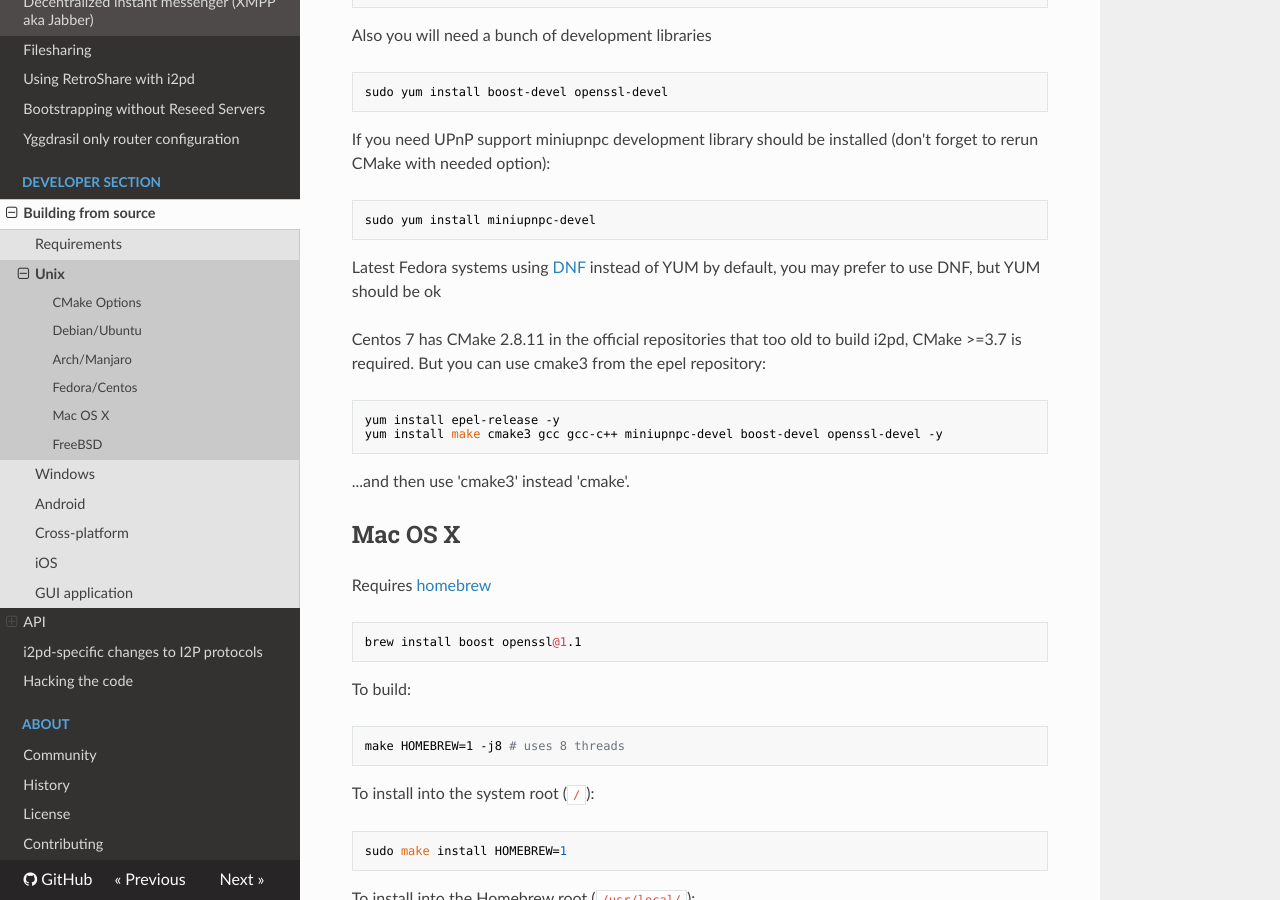
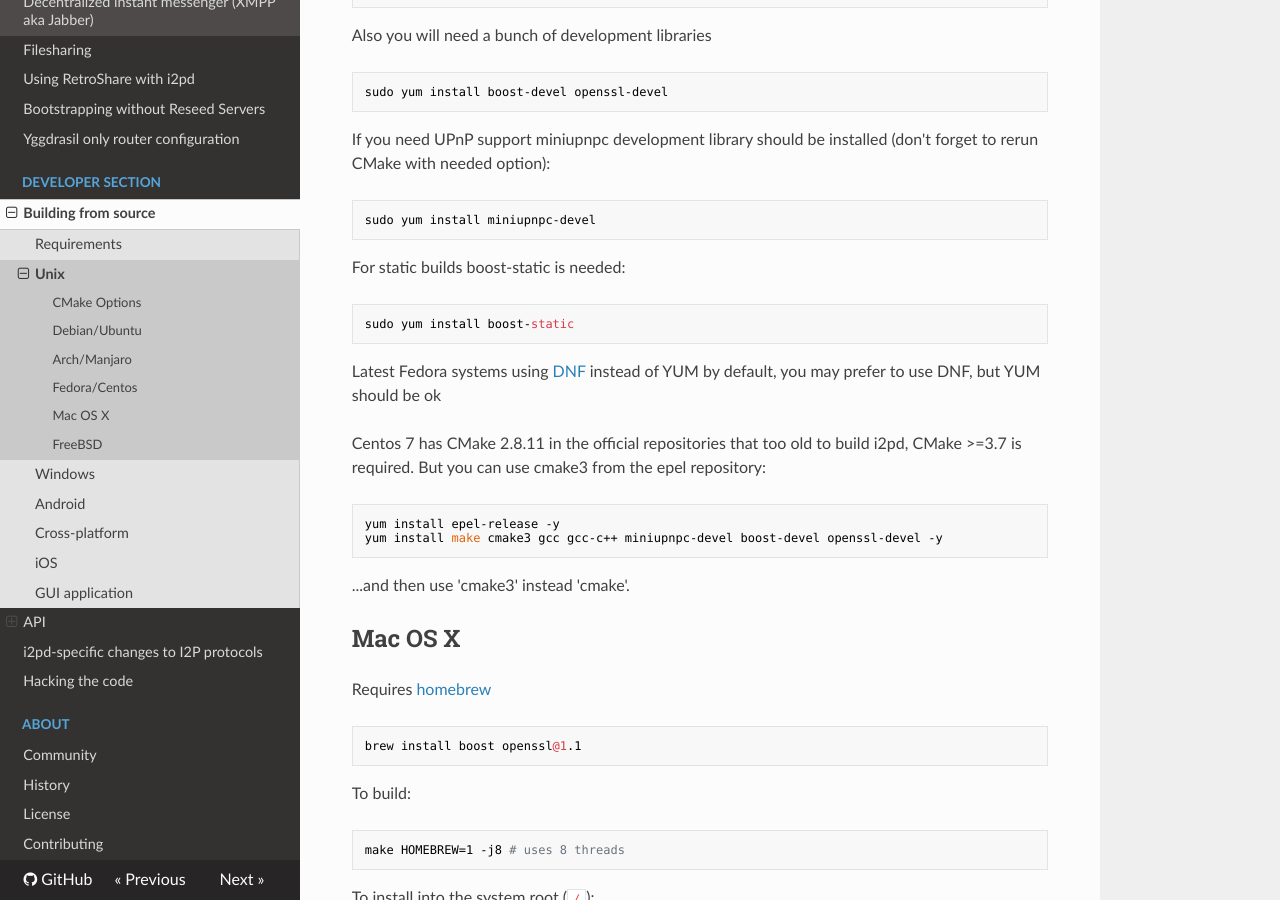
Before and after one commit to PurpleI2P/i2pd_docs_en, an MkDocs documentation site: the page built from docs/devs/building/unix.md, in a window 1280 px wide and 900 px high, scrolled down 2544 px. Built offline with MkDocs 1.6.1, drawn with Linux system fonts in a browser that asks for light colours; nearby versions of some CDN libraries.

Commit message:
Update unix.md

```diff
--- a/docs/devs/building/unix.md
+++ b/docs/devs/building/unix.md
@@ -107,6 +107,10 @@ If you need UPnP support miniupnpc development library should be installed (don'
 
 	sudo yum install miniupnpc-devel
 
+ For static builds boost-static is needed:
+
+	sudo yum install boost-static
+
 Latest Fedora systems using [DNF](https://en.wikipedia.org/wiki/DNF_(software)) instead of YUM by default, you may prefer to use DNF, but YUM should be ok
 
 Centos 7 has CMake 2.8.11 in the official repositories that too old to build i2pd, CMake >=3.7 is required.
```
